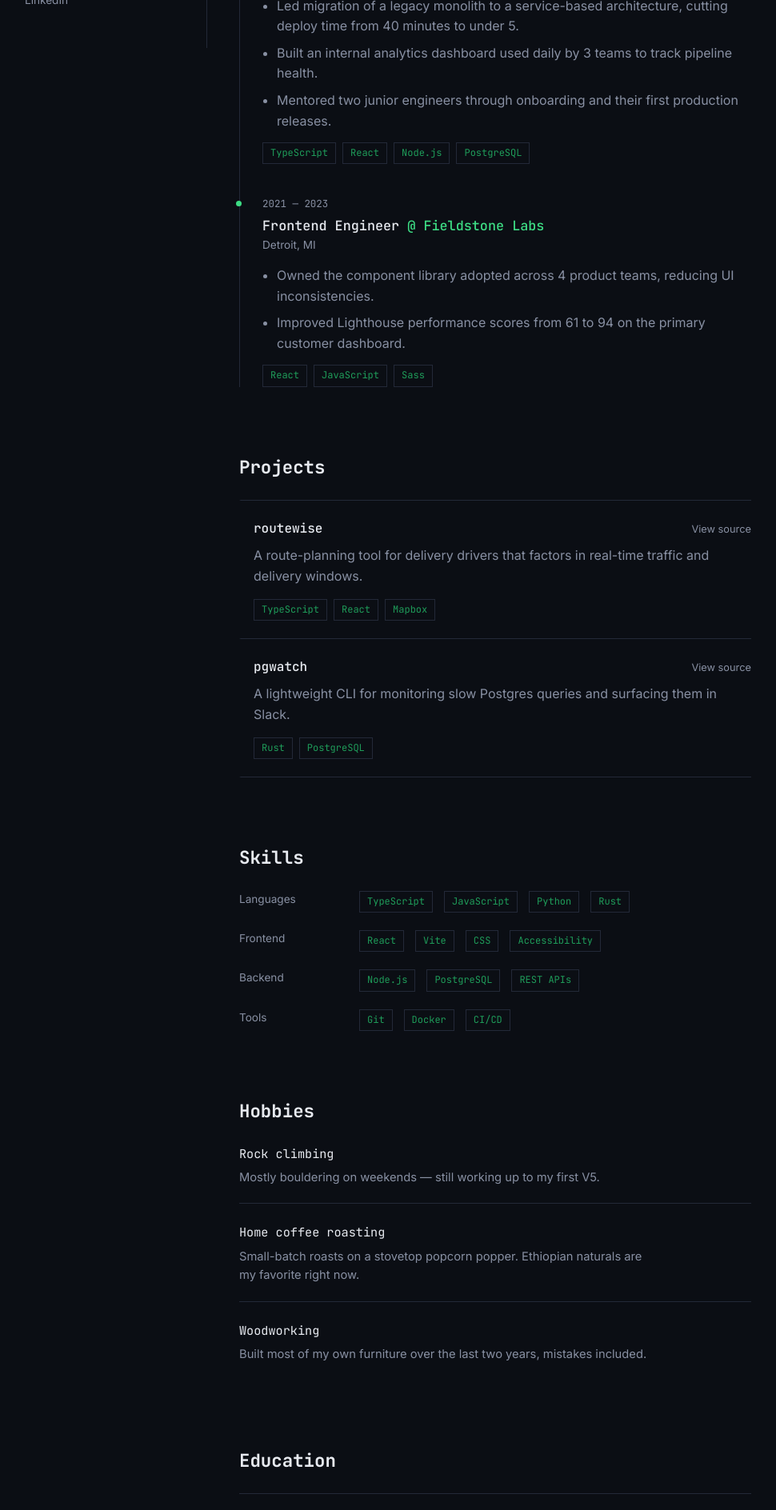
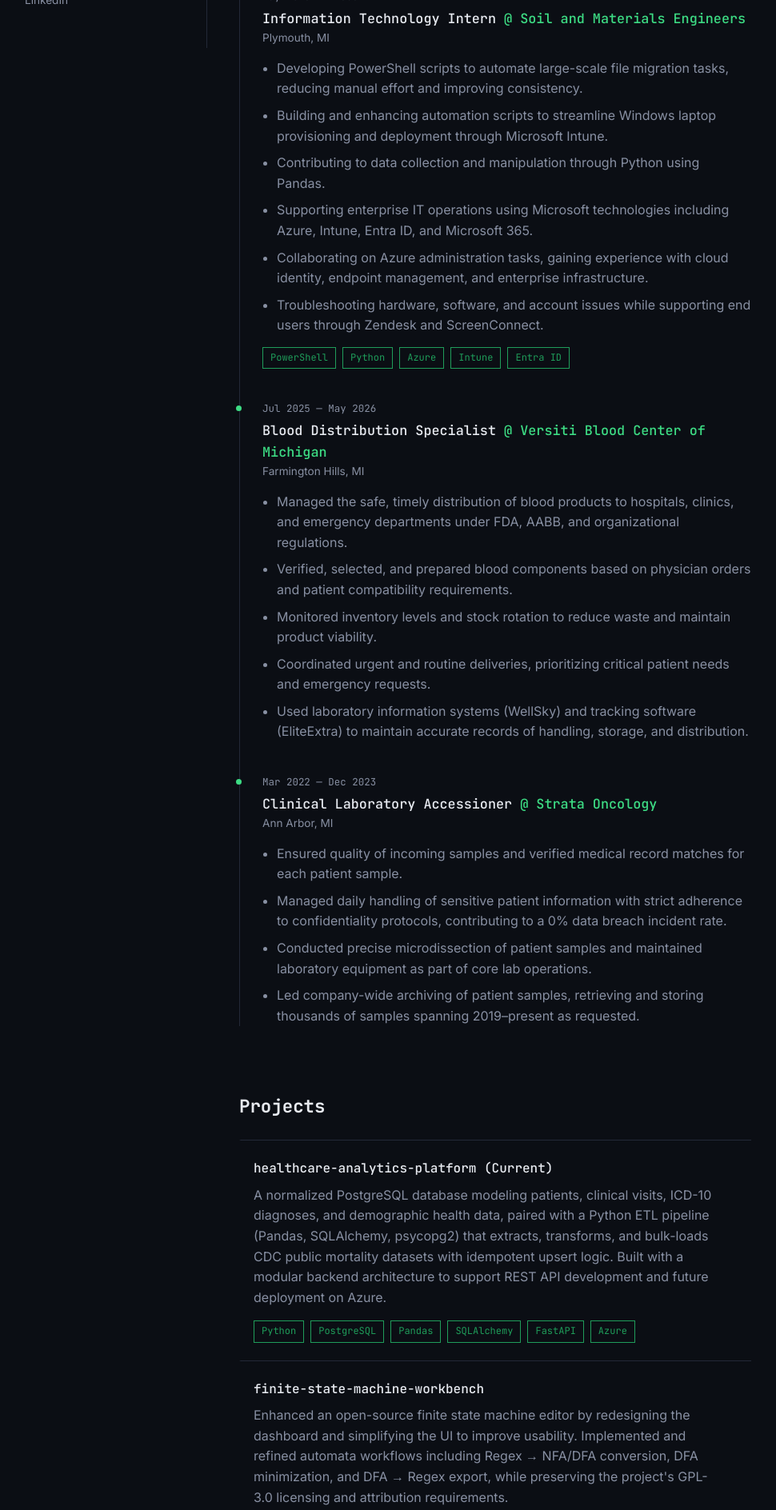
Before and after one commit to Codytm/cmusulindev, a React (Vite) app: page / in a window 1280 px wide. Shown: the part 740-2628 px from the top of the page at 80% size, without its empty margins (91-1061 px from the left). Built offline with nearby package versions, Linux system fonts and the light colour scheme.

Commit message:
initial commit

```diff
--- a/src/App.tsx
+++ b/src/App.tsx
@@ -7,7 +7,6 @@
 import { Skills } from "./components/Skills";
 import { Hobbies } from "./components/Hobbies";
 import { Education } from "./components/Education";
-import { Contact } from "./components/Contact";
 import { navItems } from "./components/navItems";
 import { useActiveSection } from "./hooks/useActiveSection";
 import { profile } from "./data/resume";
@@ -31,7 +30,6 @@
           <Skills />
           <Hobbies />
           <Education />
-          <Contact />
         </div>
         <footer>
           {profile.name} · Built with React &amp; TypeScript
--- a/src/components/Hobbies.tsx
+++ b/src/components/Hobbies.tsx
@@ -1,6 +1,8 @@
 import { hobbies } from "../data/resume";
 
 export function Hobbies() {
+  if (hobbies.length === 0) return null;
+
   return (
     <section className="hobbies" id="hobbies">
       <h2 className="section-heading">Hobbies</h2>
--- a/src/components/Sidebar.tsx
+++ b/src/components/Sidebar.tsx
@@ -22,7 +22,6 @@
       </div>
 
       <div className="sidebar-foot">
-        <a href={`mailto:${profile.email}`}>{profile.email}</a>
         <a href={profile.github} target="_blank" rel="noreferrer">
           GitHub
         </a>
--- a/src/components/navItems.ts
+++ b/src/components/navItems.ts
@@ -1,9 +1,11 @@
+import {hobbies} from "../data/resume";
+
 export const navItems = [
   { id: "about", label: "About" },
   { id: "experience", label: "Experience" },
   { id: "projects", label: "Projects" },
   { id: "skills", label: "Skills" },
-  { id: "hobbies", label: "Hobbies" },
+  ...(hobbies.length > 0 ? [{ id: "hobbies", label: "Hobbies" }] : []),
   { id: "education", label: "Education" },
-  { id: "contact", label: "Contact" },
+//  { id: "contact", label: "Contact" },
 ];
--- a/src/data/resume.ts
+++ b/src/data/resume.ts
@@ -1,25 +1,21 @@
-// ---------------------------------------------------------------------------
-// This is the only file you should need to touch to update your content.
-// Fill in your real details — everything on the site is pulled from here.
-// ---------------------------------------------------------------------------
 
 export const profile = {
   name: "Cody Musulin",
-  role: "Software Engineer",
+  role: "Software Developer",
   location: "Pinckney, MI",
-  tagline: "I build fast, reliable web apps and enjoy the last 10% nobody sees.",
-  bio: "I'm a software engineer who likes turning ambiguous problems into small, well-tested pieces of software. Most of my work lives in the browser, but I'm just as comfortable a few layers down — schema design, query performance, deploy pipelines. Outside of work I'm usually rebuilding something that already worked fine, just to understand it better.",
-  email: "jordan@example.com",
-  github: "https://github.com/jordanavery",
-  linkedin: "https://linkedin.com/in/jordanavery",
-  resumePdf: "/resume.pdf", // drop a PDF in /public and point here, or leave as-is
+  tagline: "Aspiring developer attempting to bridge healthcare and enterprise IT with automation and data-driven systems.",
+  bio: "I hold a B.S. in Computer Science and a B.S. in Biomedical Sciences, which has given me a unique combination of software engineering knowledge, healthcare domain experience, and enterprise IT experience. I'm drawn to work where I can build scalable software, automate workflows, and design data-driven solutions to real operational problems. Most recently that's meant PowerShell automation and cloud administration in an enterprise IT role, and building a healthcare analytics platform from the database up in my own time.",
+  email: "codytm71@gmail.com",
+  github: "https://github.com/Codytm/",
+  linkedin: "https://www.linkedin.com/in/cody-musulin-705760219/",
+  resumePdf: "/resume.pdf",
 };
 
 export type Experience = {
   company: string;
   role: string;
   start: string;
-  end: string; // "Present" is fine
+  end: string;
   location: string;
   highlights: string[];
   stack?: string[];
@@ -27,29 +23,47 @@
 
 export const experience: Experience[] = [
   {
-    company: "Northline Systems",
-    role: "Software Engineer",
-    start: "2023",
+    company: "Soil and Materials Engineers",
+    role: "Information Technology Intern",
+    start: "May 2026",
     end: "Present",
-    location: "Remote",
+    location: "Plymouth, MI",
     highlights: [
-      "Led migration of a legacy monolith to a service-based architecture, cutting deploy time from 40 minutes to under 5.",
-      "Built an internal analytics dashboard used daily by 3 teams to track pipeline health.",
-      "Mentored two junior engineers through onboarding and their first production releases.",
+      "Developing PowerShell scripts to automate large-scale file migration tasks, reducing manual effort and improving consistency.",
+      "Building and enhancing automation scripts to streamline Windows laptop provisioning and deployment through Microsoft Intune.",
+      "Contributing to data collection and manipulation through Python using Pandas.",
+      "Supporting enterprise IT operations using Microsoft technologies including Azure, Intune, Entra ID, and Microsoft 365.",
+      "Collaborating on Azure administration tasks, gaining experience with cloud identity, endpoint management, and enterprise infrastructure.",
+      "Troubleshooting hardware, software, and account issues while supporting end users through Zendesk and ScreenConnect.",
     ],
-    stack: ["TypeScript", "React", "Node.js", "PostgreSQL"],
+    stack: ["PowerShell", "Python", "Azure", "Intune", "Entra ID"],
   },
   {
-    company: "Fieldstone Labs",
-    role: "Frontend Engineer",
-    start: "2021",
-    end: "2023",
-    location: "Detroit, MI",
+    company: "Versiti Blood Center of Michigan",
+    role: "Blood Distribution Specialist",
+    start: "Jul 2025",
+    end: "May 2026",
+    location: "Farmington Hills, MI",
     highlights: [
-      "Owned the component library adopted across 4 product teams, reducing UI inconsistencies.",
-      "Improved Lighthouse performance scores from 61 to 94 on the primary customer dashboard.",
+      "Managed the safe, timely distribution of blood products to hospitals, clinics, and emergency departments under FDA, AABB, and organizational regulations.",
+      "Verified, selected, and prepared blood components based on physician orders and patient compatibility requirements.",
+      "Monitored inventory levels and stock rotation to reduce waste and maintain product viability.",
+      "Coordinated urgent and routine deliveries, prioritizing critical patient needs and emergency requests.",
+      "Used laboratory information systems (WellSky) and tracking software (EliteExtra) to maintain accurate records of handling, storage, and distribution.",
     ],
-    stack: ["React", "JavaScript", "Sass"],
+  },
+  {
+    company: "Strata Oncology",
+    role: "Clinical Laboratory Accessioner",
+    start: "Mar 2022",
+    end: "Dec 2023",
+    location: "Ann Arbor, MI",
+    highlights: [
+      "Ensured quality of incoming samples and verified medical record matches for each patient sample.",
+      "Managed daily handling of sensitive patient information with strict adherence to confidentiality protocols, contributing to a 0% data breach incident rate.",
+      "Conducted precise microdissection of patient samples and maintained laboratory equipment as part of core lab operations.",
+      "Led company-wide archiving of patient samples, retrieving and storing thousands of samples spanning 2019–present as requested.",
+    ],
   },
 ];
 
@@ -62,18 +76,16 @@
 
 export const projects: Project[] = [
   {
-    name: "routewise",
+    name: "healthcare-analytics-platform (Current)",
     description:
-      "A route-planning tool for delivery drivers that factors in real-time traffic and delivery windows.",
-    link: "https://github.com/jordanavery/routewise",
-    stack: ["TypeScript", "React", "Mapbox"],
+      "A normalized PostgreSQL database modeling patients, clinical visits, ICD-10 diagnoses, and demographic health data, paired with a Python ETL pipeline (Pandas, SQLAlchemy, psycopg2) that extracts, transforms, and bulk-loads CDC public mortality datasets with idempotent upsert logic. Built with a modular backend architecture to support REST API development and future deployment on Azure.",
+    stack: ["Python", "PostgreSQL", "Pandas", "SQLAlchemy", "FastAPI", "Azure"],
   },
   {
-    name: "pgwatch",
+    name: "finite-state-machine-workbench",
     description:
-      "A lightweight CLI for monitoring slow Postgres queries and surfacing them in Slack.",
-    link: "https://github.com/jordanavery/pgwatch",
-    stack: ["Rust", "PostgreSQL"],
+      "Enhanced an open-source finite state machine editor by redesigning the dashboard and simplifying the UI to improve usability. Implemented and refined automata workflows including Regex → NFA/DFA conversion, DFA minimization, and DFA → Regex export, while preserving the project's GPL-3.0 licensing and attribution requirements.",
+    stack: ["React", "TypeScript", "Vite", "Tailwind CSS", "React Konva"],
   },
 ];
 
@@ -83,30 +95,11 @@
 };
 
 export const skills: SkillGroup[] = [
-  { category: "Languages", items: ["TypeScript", "JavaScript", "Python", "Rust"] },
-  { category: "Frontend", items: ["React", "Vite", "CSS", "Accessibility"] },
-  { category: "Backend", items: ["Node.js", "PostgreSQL", "REST APIs"] },
-  { category: "Tools", items: ["Git", "Docker", "CI/CD"] },
-];
-
-export type Hobby = {
-  name: string;
-  blurb: string;
-};
-
-export const hobbies: Hobby[] = [
-  {
-    name: "Rock climbing",
-    blurb: "Mostly bouldering on weekends — still working up to my first V5.",
-  },
-  {
-    name: "Home coffee roasting",
-    blurb: "Small-batch roasts on a stovetop popcorn popper. Ethiopian naturals are my favorite right now.",
-  },
-  {
-    name: "Woodworking",
-    blurb: "Built most of my own furniture over the last two years, mistakes included.",
-  },
+  { category: "Programming", items: ["Python", "Java", "SQL", "PowerShell", "TypeScript", "PHP"] },
+  { category: "Frameworks & Development", items: ["React", "FastAPI", "Spring Boot", "REST APIs"] },
+  { category: "Data Engineering", items: ["PostgreSQL", "ETL", "Pandas", "SQLAlchemy"] },
+  { category: "Cloud & Infrastructure", items: ["Azure", "AWS", "Git", "Linux"] },
+  { category: "Enterprise IT", items: ["Intune", "Entra ID", "Microsoft 365", "PowerShell Automation"] },
 ];
 
 export type Education = {
@@ -119,10 +112,23 @@
 
 export const education: Education[] = [
   {
-    school: "University of Michigan",
+    school: "Eastern Michigan University",
     degree: "B.S. in Computer Science",
-    start: "2017",
-    end: "2021",
-    location: "Ann Arbor, MI",
+    start: "2023",
+    end: "2026",
+    location: "Ypsilanti, MI",
+  },
+  {
+    school: "Central Michigan University",
+    degree: "B.S. in Biomedical Sciences",
+    start: "2016",
+    end: "2020",
+    location: "Mount Pleasant, MI",
   },
 ];
+
+export type Hobby = {
+  name: string;
+  blurb: string;
+};
+export const hobbies: Hobby[] = [];
--- a/src/index.css
+++ b/src/index.css
@@ -1,8 +1,4 @@
-/* -------------------------------------------------------------------------
-   Design tokens
-   Palette: near-black blue-navy base, warm copper accent for contrast.
-   Type: Space Grotesk (display), Inter (body), IBM Plex Mono (data/labels).
-------------------------------------------------------------------------- */
+
 :root {
   --bg: #0b0e14;
   --surface: #12161f;
@@ -333,7 +329,7 @@
   font-family: var(--font-mono);
   font-size: 0.75rem;
   color: var(--accent-dim);
-  border: 1px solid var(--border);
+  border: 1px solid var(--accent-dim);
   padding: 3px 9px;
 }
 
@@ -411,12 +407,14 @@
 
 .skill-group {
   display: flex;
+  align-items: flex-start;
   gap: 20px;
 }
 
 .skill-items {
   display: flex;
   flex-wrap: wrap;
+  align-content: flex-start;
   gap: 8px 14px;
 }
 
@@ -448,7 +446,7 @@
 .education-dates {
   font-family: var(--font-mono);
   font-size: 0.8rem;
-  color: var(--text-dim);
+  color: var(--accent-dim);
   white-space: nowrap;
 }
 
```
Also changed, not shown: 1 other file (tests, documents, lock files or other folders).
